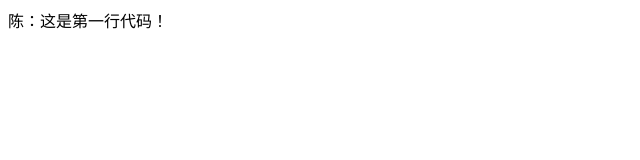
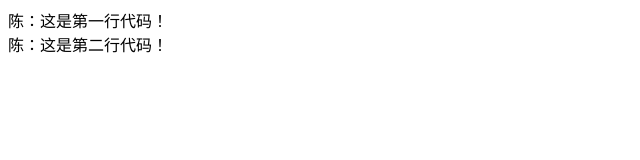
Before and after one commit to chenlotus/ide_test, a plain HTML site: page index.html in a window 1280 px wide. Shown: the whole page, without its empty margins (0-640 px from the left). Drawn offline with Linux system fonts and the light colour scheme.

Commit message:
新加一行代码

```diff
--- a/index.html
+++ b/index.html
@@ -6,5 +6,6 @@
 </head>
 <body>
 	<div>陈：这是第一行代码！</div>
+	<div>陈：这是第二行代码！</div>
 </body>
 </html>
```
